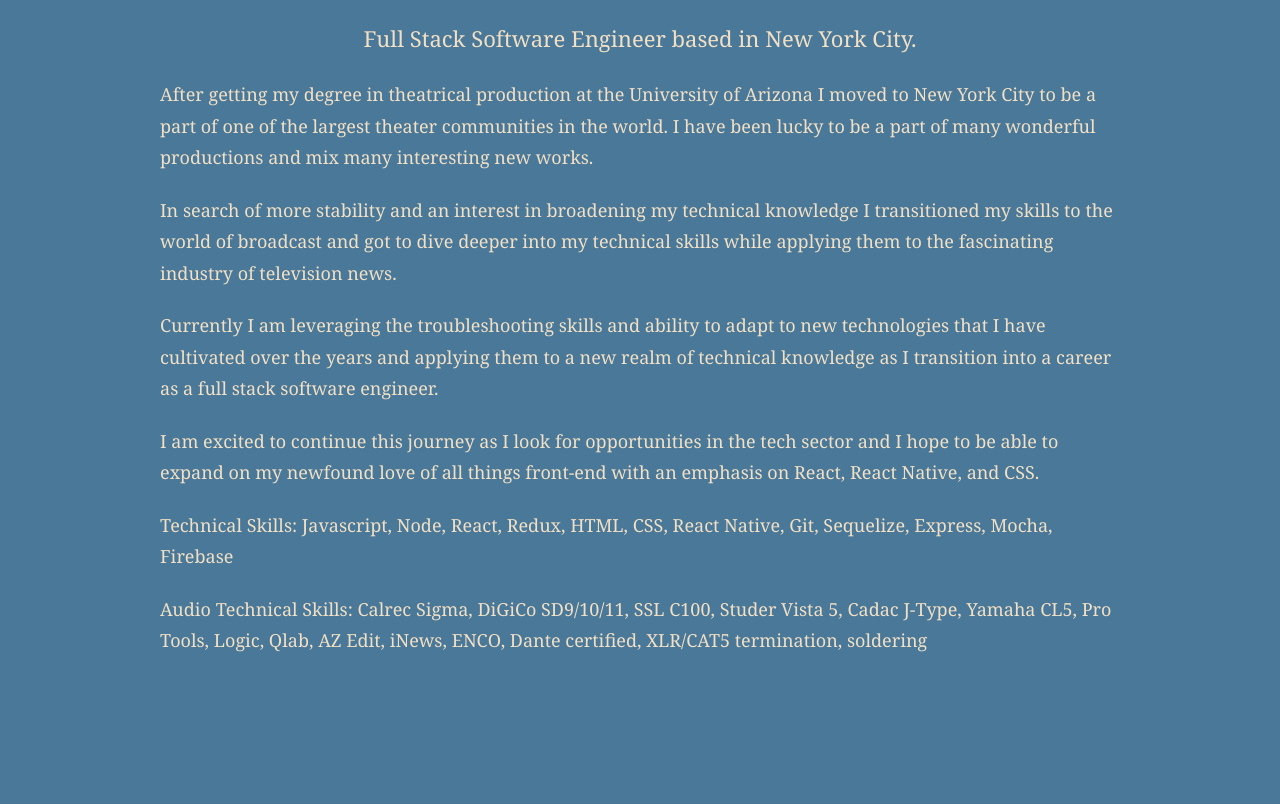
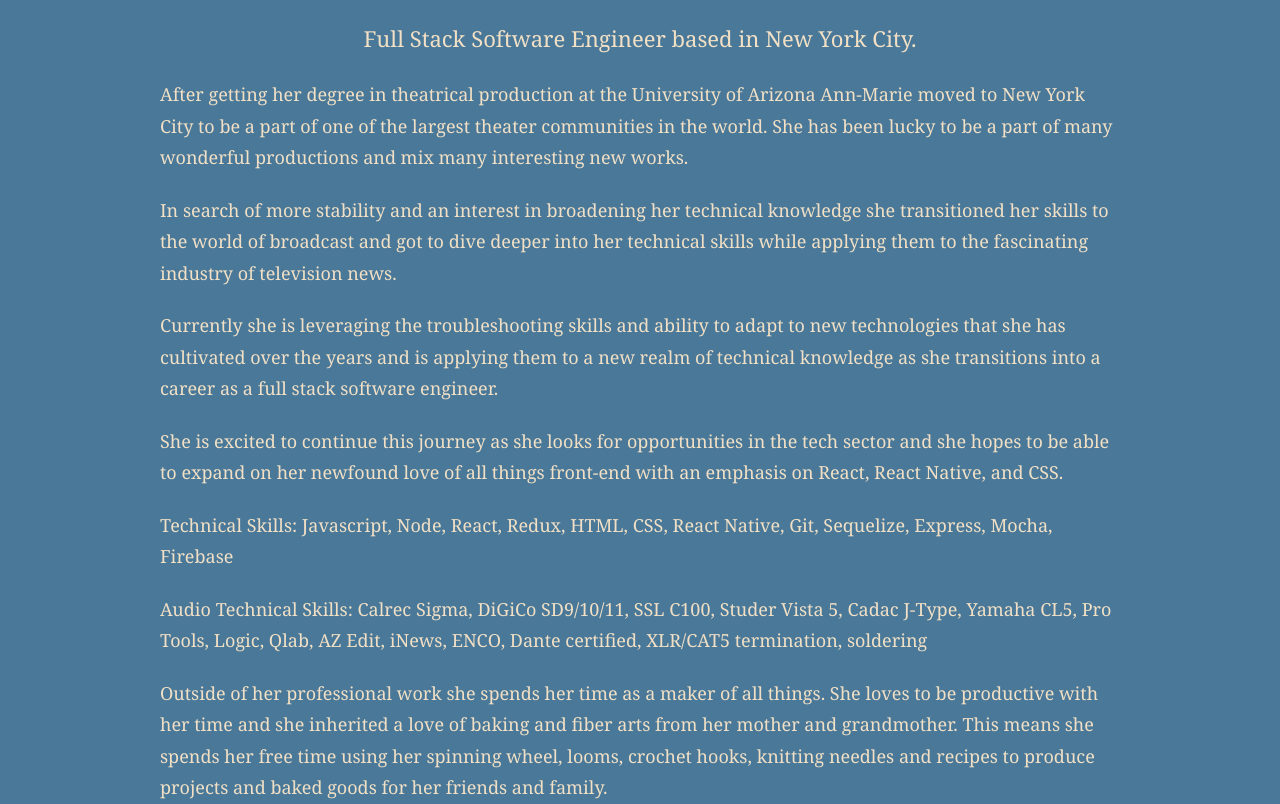
Before and after one commit to Ann-MarieKemp/portfolio, a Gatsby site: page / in a window 1280 px wide. Shown: the part 157-961 px from the top of the page. Before the commit the page ends 835 px from the top, so only its background shows below. Built offline with nearby package versions, Linux system fonts and the light colour scheme; Gatsby itself is replaced by a stand-in of ours.

Commit message:
added a craft intro section

```diff
--- a/gatsby-config.js
+++ b/gatsby-config.js
@@ -11,6 +11,8 @@ module.exports = {
       resolve: `gatsby-plugin-s3`,
       options: {
         bucketName: "a-mkemp.com",
+        protocol: "https",
+        hostname: "www.a-mkemp.com",
       },
     },
   ],
--- a/src/components/AboutMe.js
+++ b/src/components/AboutMe.js
@@ -13,36 +13,37 @@ const AboutMe = props => {
 
       <div className="description-text">
         <p>
-          <span>A</span>fter getting my degree in theatrical production at the
-          University of Arizona I moved to New York City to be a part of one of
-          the largest theater communities in the world. I have been lucky to be
-          a part of many wonderful productions and mix many interesting new
-          works.
+          <span>A</span>fter getting her degree in theatrical production at the
+          University of Arizona Ann-Marie moved to New York City to be a part of
+          one of the largest theater communities in the world. She has been
+          lucky to be a part of many wonderful productions and mix many
+          interesting new works.
         </p>
         <br />
         <p>
-          In search of more stability and an interest in broadening my technical
-          knowledge I transitioned my skills to the world of broadcast and got
-          to dive deeper into my technical skills while applying them to the
-          fascinating industry of television news.{" "}
+          In search of more stability and an interest in broadening her
+          technical knowledge she transitioned her skills to the world of
+          broadcast and got to dive deeper into her technical skills while
+          applying them to the fascinating industry of television news.
         </p>
         <br />
         <p>
-          Currently I am leveraging the troubleshooting skills and ability to
-          adapt to new technologies that I have cultivated over the years and
-          applying them to a new realm of technical knowledge as I transition
-          into a career as a full stack software engineer.
+          Currently she is leveraging the troubleshooting skills and ability to
+          adapt to new technologies that she has cultivated over the years and
+          is applying them to a new realm of technical knowledge as she
+          transitions into a career as a full stack software engineer.
         </p>
         <br />
         <p>
-          I am excited to continue this journey as I look for opportunities in
-          the tech sector and I hope to be able to expand on my newfound love of
-          all things front-end with an emphasis on React, React Native, and CSS.
+          She is excited to continue this journey as she looks for opportunities
+          in the tech sector and she hopes to be able to expand on her newfound
+          love of all things front-end with an emphasis on React, React Native,
+          and CSS.
         </p>
         <br />
         <p>
           Technical Skills: Javascript, Node, React, Redux, HTML, CSS, React
-          Native, Git, Sequelize, Express, Mocha, Firebase{" "}
+          Native, Git, Sequelize, Express, Mocha, Firebase
         </p>
         <br />
         <p>
@@ -51,8 +52,15 @@ const AboutMe = props => {
           Edit, iNews, ENCO, Dante certified, XLR/CAT5 termination, soldering
         </p>
         <br />
-        <div className="external-links">
-
+        <div className="crafts-container">
+          <p>
+            Outside of her professional work she spends her time as a maker of
+            all things. She loves to be productive with her time and she
+            inherited a love of baking and fiber arts from her mother and
+            grandmother. This means she spends her free time using her spinning
+            wheel, looms, crochet hooks, knitting needles and recipes to produce
+            projects and baked goods for her friends and family.
+          </p>
         </div>
       </div>
     </div>
```
